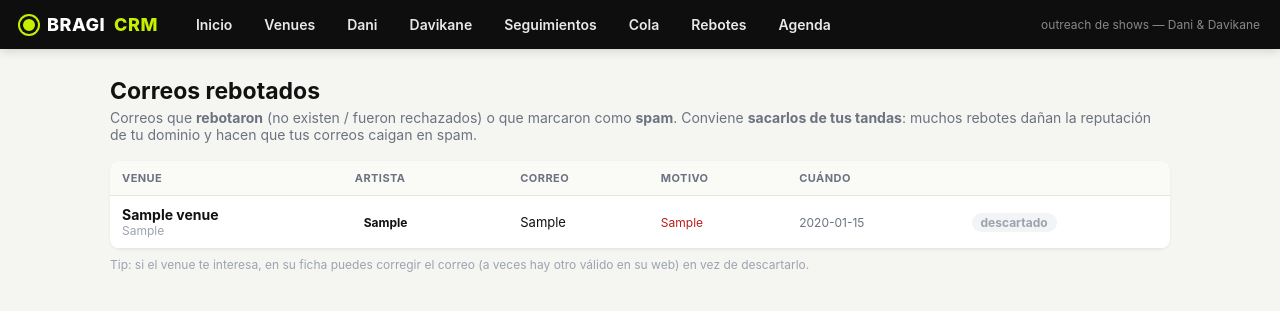
After one commit to bragicompany/bragicrm, a Flask app: page /rebotes in a window 1280 px wide. The commit adds this page. Shown: the top 311 px of the page. Run offline with Flask 3, Linux system fonts and the light colour scheme; tables that the repository leaves empty hold one stand-in row (values such as "Sample post"); some libraries are stand-ins or nearby versions.

Commit message:
Rebotes en el CRM: capturar bounce/dropped/spam + pantalla y avisos
- database: columna 'rebote' (migracion, respaldo previo), marcar_rebote(),
  listar_rebotes(), contar_rebotes().
- webhook: ademas de 'open', procesa bounce/dropped/spamreport y marca el correo
  con su motivo (reason de SendGrid si viene).
- /rebotes: lista de correos rebotados con boton para descartar el venue.
- ficha: aviso rojo en el borrador que reboto. inicio: tarjeta de rebotes.
  nav: enlace "Rebotes".

Probado end-to-end (webhook bounce -> marca -> pantalla/aviso -> limpieza).

Co-Authored-By: Claude Opus 4.8 <noreply@anthropic.com>

```diff
--- a/app.py
+++ b/app.py
@@ -152,6 +152,7 @@ def inicio():
         enviados_semana=database.contar_enviados_recientes(7),
         enviados_hoy=database.contar_enviados_hoy(),
         cuerpo_hoy=cuerpo_hoy,
+        rebotes=database.contar_rebotes(),
         recordatorios=database.listar_recordatorios()[:6],
         seguimiento_conteos=cadencia.conteos(),
     )
@@ -401,6 +402,12 @@ def cola():
     """Cola de llamada (Fase 6A): venues para gestión manual (llamada/WhatsApp/visita)."""
     items = cadencia.cola_llamada()
     return render_template("cola.html", items=items)
+
+
+@app.route("/rebotes")
+def rebotes():
+    """Correos que rebotaron o fueron marcados spam: para limpiarlos de la lista."""
+    return render_template("rebotes.html", items=database.listar_rebotes())
 
 
 @app.route("/venue/<int:venue_id>/seguimiento", methods=["POST"])
@@ -704,12 +711,15 @@ def marcar_mensaje(mensaje_id):
 
 @app.route("/webhook/sendgrid", methods=["POST"])
 def webhook_sendgrid():
-    """Recibe los eventos de SendGrid (Fase 6C-2) y marca 'abierto' automáticamente.
+    """Recibe los eventos de SendGrid (Fase 6C-2): marca 'abierto' y los REBOTES.
 
-    Protegido con un token secreto en la URL (SENDGRID_WEBHOOK_TOKEN en .env): la URL
-    que configuras en SendGrid debe terminar en  ?token=ESE_SECRETO. Si no hay token
-    configurado, se acepta sin verificar (modo local de pruebas).
+    Eventos que procesa:
+      - 'open'                       -> marca el correo como abierto.
+      - 'bounce' / 'dropped'         -> correo malo: marca rebote con su motivo.
+      - 'spamreport'                 -> marcaron spam: también se marca como rebote.
 
+    Protegido con un token secreto en la URL (SENDGRID_WEBHOOK_TOKEN). Si no hay
+    token configurado, se acepta sin verificar (modo local de pruebas).
     Nota: SendGrid NO informa 'respuestas' (eso sigue marcándose a mano).
     """
     secreto = os.getenv("SENDGRID_WEBHOOK_TOKEN")
@@ -720,20 +730,37 @@ def webhook_sendgrid():
     if isinstance(eventos, dict):
         eventos = [eventos]
 
+    # Motivo legible para cada tipo de rebote.
+    MOTIVOS = {
+        "bounce": "Rebotó (correo inexistente o rechazado)",
+        "dropped": "No se envió (descartado por SendGrid)",
+        "spamreport": "Marcado como spam por el destinatario",
+    }
+
     marcados = 0
     for ev in eventos:
-        if not isinstance(ev, dict) or ev.get("event") != "open":
+        if not isinstance(ev, dict):
             continue
-        # 1) Por la etiqueta que pusimos al enviar (lo más confiable).
+        tipo = ev.get("event")
+        if tipo not in ("open", "bounce", "dropped", "spamreport"):
+            continue
+        # Casar el evento con el mensaje: por la etiqueta (lo más confiable) o por sg id.
         mid = ev.get("mensaje_id")
-        # 2) Si no viene, casar por el id de SendGrid (por prefijo).
         if mid is None:
             mid = database.buscar_mensaje_por_sg(ev.get("sg_message_id"))
         try:
             mid = int(mid)
         except (TypeError, ValueError):
             continue
-        database.marcar_tracking(mid, abierto=True)
+        if tipo == "open":
+            database.marcar_tracking(mid, abierto=True)
+        else:
+            # Detalle del rebote si SendGrid lo manda (reason/type).
+            extra = ev.get("reason") or ev.get("type") or ""
+            motivo = MOTIVOS.get(tipo, tipo)
+            if extra:
+                motivo = f"{motivo} — {extra}"
+            database.marcar_rebote(mid, motivo)
         marcados += 1
 
     # Siempre 200 para que SendGrid no reintente; el conteo es solo informativo.
--- a/database.py
+++ b/database.py
@@ -187,6 +187,7 @@ def migrar():
             ("idioma", "TEXT"),          # 'en' / 'es'
             ("version", "TEXT"),         # 'A' / 'B' (version del cuerpo)
             ("asunto_variante", "TEXT"), # '1'..'4' (que asunto se eligio)
+            ("rebote", "TEXT"),          # motivo del rebote/spam (None = entregado OK) (6C-2)
         ],
     }
     conn = conectar()
@@ -505,6 +506,43 @@ def buscar_mensaje_por_sg(sg_message_id):
     return fila["id"] if fila else None
 
 
+def marcar_rebote(mensaje_id, motivo):
+    """Marca un mensaje como rebotado (bounce/dropped/spam) con su motivo."""
+    ahora = datetime.now().isoformat(timespec="seconds")
+    conn = conectar()
+    conn.execute(
+        "UPDATE mensajes SET rebote = ?, updated_at = ? WHERE id = ?",
+        ((motivo or "rebote")[:200], ahora, mensaje_id),
+    )
+    conn.commit()
+    conn.close()
+
+
+def listar_rebotes():
+    """Mensajes que rebotaron, con datos del venue (para la pantalla de Rebotes)."""
+    conn = conectar()
+    filas = conn.execute(
+        """SELECT m.id AS mensaje_id, m.destinatario, m.rebote, m.fecha_envio, m.asunto,
+                  v.id AS venue_id, v.nombre, v.ciudad, v.artista, v.email, v.estado_pipeline
+           FROM mensajes m
+           JOIN venues v ON v.id = m.venue_id
+           WHERE m.rebote IS NOT NULL AND m.rebote != ''
+           ORDER BY m.fecha_envio DESC, m.id DESC"""
+    ).fetchall()
+    conn.close()
+    return filas
+
+
+def contar_rebotes():
+    """Cuántos correos rebotaron (para el aviso del inicio)."""
+    conn = conectar()
+    fila = conn.execute(
+        "SELECT COUNT(*) AS n FROM mensajes WHERE rebote IS NOT NULL AND rebote != ''"
+    ).fetchone()
+    conn.close()
+    return fila["n"] if fila else 0
+
+
 def marcar_tracking(mensaje_id, abierto=None, respondido=None):
     """Marca a mano si un correo fue abierto o respondido (mientras no hay webhook)."""
     sets, params = [], []
--- a/templates/base.html
+++ b/templates/base.html
@@ -156,6 +156,7 @@
       <a href="{{ url_for('artista', nombre='Davikane') }}">Davikane</a>
       <a href="{{ url_for('seguimientos') }}">Seguimientos</a>
       <a href="{{ url_for('cola') }}">Cola</a>
+      <a href="{{ url_for('rebotes') }}">Rebotes</a>
       <a href="{{ url_for('agenda') }}">Agenda</a>
     </nav>
     <span class="sub">outreach de shows — Dani &amp; Davikane</span>
--- a/templates/ficha.html
+++ b/templates/ficha.html
@@ -266,6 +266,12 @@
               {% endif %}
               <span class="evento-fecha" style="margin-left:auto">{{ m.created_at }}</span>
             </div>
+            {% if m.rebote %}
+              <div class="aviso-error" style="margin:4px 0 10px">
+                ⚠ <strong>Este correo rebotó:</strong> {{ m.rebote }}.
+                Revisa el email del venue (arriba) o descártalo si no sirve.
+              </div>
+            {% endif %}
             <form method="post" action="{{ url_for('guardar_mensaje', mensaje_id=m.id) }}">
               <label class="lbl-correo">Asunto
                 <input type="text" id="asunto_{{ m.id }}" name="asunto" value="{{ m.asunto or '' }}">
--- a/templates/inicio.html
+++ b/templates/inicio.html
@@ -58,6 +58,11 @@
       <h3>En cola de llamada</h3>
       <div class="big">{{ seguimiento_conteos.cola }}</div>
       <div class="sub2"><a class="fila" href="{{ url_for('cola') }}">Ver cola →</a></div>
+    </div>
+    <div class="card" {% if rebotes %}style="border:1px solid #fecaca;background:#fef2f2"{% endif %}>
+      <h3>Correos rebotados</h3>
+      <div class="big" {% if rebotes %}style="color:#b91c1c"{% endif %}>{{ rebotes }}</div>
+      <div class="sub2"><a class="fila" href="{{ url_for('rebotes') }}">Ver rebotes →</a></div>
     </div>
   </div>
 
--- /dev/null
+++ b/templates/rebotes.html
@@ -0,0 +1,49 @@
+{% extends "base.html" %}
+{% block title %}Rebotes — CRM Bragi{% endblock %}
+{% block contenido %}
+
+  <h1 style="margin-top:6px">Correos rebotados</h1>
+  <div style="color:#6b7280;font-size:14px;margin-bottom:18px">
+    Correos que <strong>rebotaron</strong> (no existen / fueron rechazados) o que marcaron como
+    <strong>spam</strong>. Conviene <strong>sacarlos de tus tandas</strong>: muchos rebotes dañan la
+    reputación de tu dominio y hacen que tus correos caigan en spam.
+  </div>
+
+  {% if items %}
+    <table>
+      <thead>
+        <tr><th>Venue</th><th>Artista</th><th>Correo</th><th>Motivo</th><th>Cuándo</th><th></th></tr>
+      </thead>
+      <tbody>
+        {% for r in items %}
+          <tr>
+            <td><a class="fila" href="{{ url_for('ficha', venue_id=r.venue_id) }}">{{ r.nombre }}</a>
+              <div style="font-size:12px;color:#9ca3af">{{ r.ciudad or '' }}</div>
+            </td>
+            <td>{% if r.artista %}<span class="chip art-{{ r.artista }}">{{ r.artista }}</span>{% else %}—{% endif %}</td>
+            <td style="font-size:13px">{{ r.destinatario or '—' }}</td>
+            <td style="font-size:12px;color:#b91c1c">{{ r.rebote }}</td>
+            <td style="font-size:12px;color:#6b7280">{{ (r.fecha_envio or '')[:10] }}</td>
+            <td>
+              {% if r.estado_pipeline != 'descartado' %}
+                <form method="post" action="{{ url_for('decidir', venue_id=r.venue_id) }}"
+                      onsubmit="return confirm('¿Descartar {{ r.nombre }}? Sale de tus tandas de correo.')">
+                  <button class="btn gris" name="accion" value="descartar">🗑️ Descartar venue</button>
+                </form>
+              {% else %}
+                <span class="chip est-descartado">descartado</span>
+              {% endif %}
+            </td>
+          </tr>
+        {% endfor %}
+      </tbody>
+    </table>
+    <div style="font-size:12px;color:#9ca3af;margin-top:8px">
+      Tip: si el venue te interesa, en su ficha puedes corregir el correo (a veces hay otro válido en su web)
+      en vez de descartarlo.
+    </div>
+  {% else %}
+    <div class="vacio">Sin rebotes por ahora. 🎉 Tus correos se están entregando bien.</div>
+  {% endif %}
+
+{% endblock %}
```
